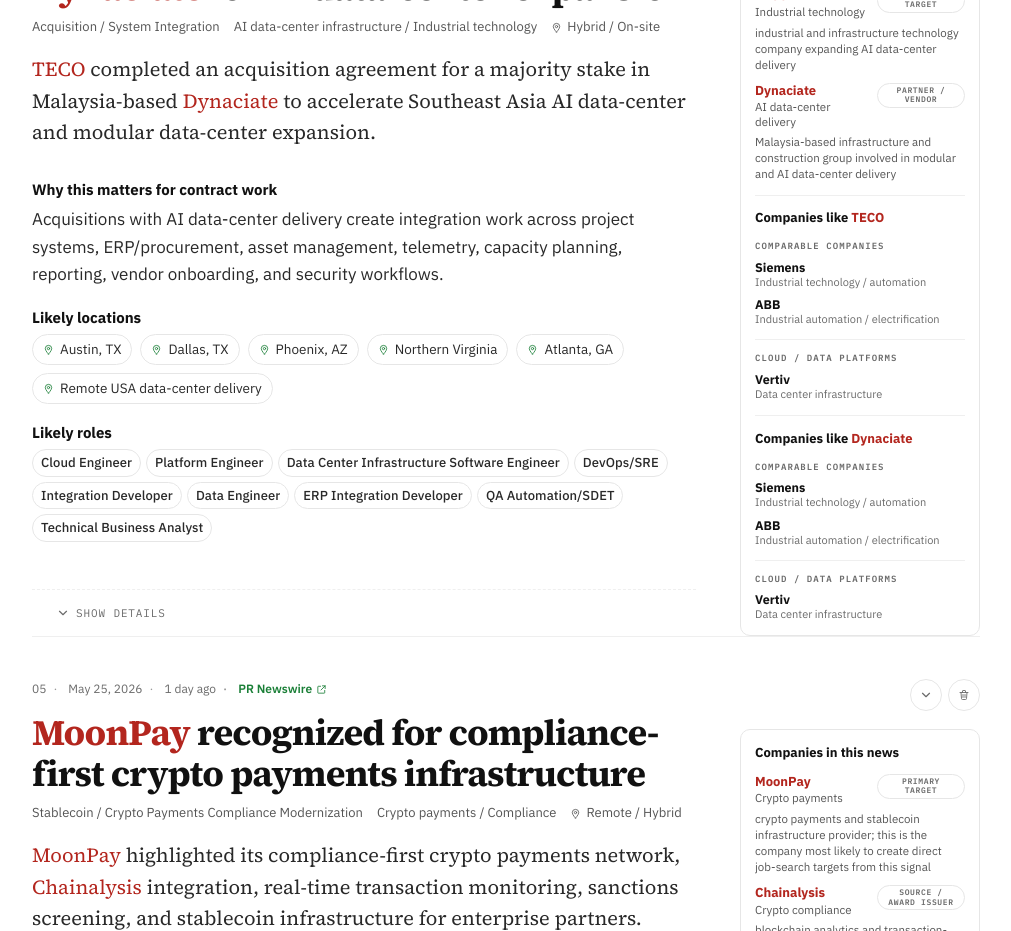
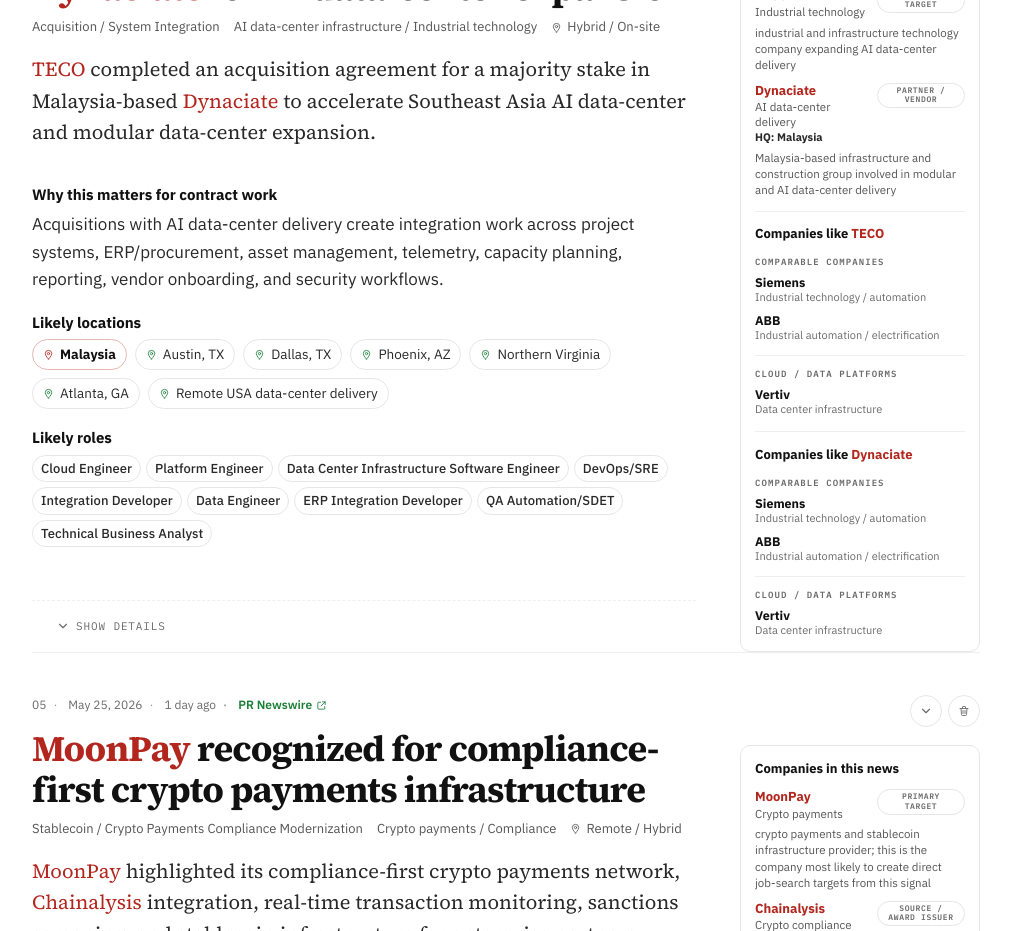
Before and after one commit to venkata-dora/contract-job-signal-dashboard, a Next.js app: page / in a window 1280 px wide. Shown: the part 3060-3991 px from the top of the page, without its empty margins (264-1275 px from the left). Built offline with nearby package versions, Linux system fonts and the light colour scheme.

Commit message:
Fix company highlighting and headquarters locations

```diff
--- a/app/globals.css
+++ b/app/globals.css
@@ -783,6 +783,14 @@
   font-size: 11.5px;
   line-height: 1.25;
 }
+.news-company-item em {
+  grid-column: 1 / -1;
+  color: var(--ink-2);
+  font-size: 11px;
+  font-style: normal;
+  font-weight: 650;
+  line-height: 1.25;
+}
 .news-company-item small {
   grid-row: 1 / span 2;
   grid-column: 2;
@@ -930,6 +938,14 @@
 .location-chip svg {
   color: var(--accent);
   flex: 0 0 auto;
+}
+.location-chip-hq {
+  border-color: #E4B7B2;
+  color: var(--ink);
+  font-weight: 700;
+}
+.location-chip-hq svg {
+  color: #B3261E;
 }
 .digest-note-grid {
   display: flex;
--- a/components/BriefingRow.tsx
+++ b/components/BriefingRow.tsx
@@ -27,7 +27,7 @@
 function buildHighlightTerms(companyNames: string[]): string[] {
   const terms = new Set<string>();
   for (const name of companyNames) {
-    if (!name) continue;
+    if (!name || name.length > 80 || /:/.test(name)) continue;
     terms.add(name);
     // Also match first word if it's a meaningful standalone name (5+ chars)
     const firstWord = name.split(/[\s/]/)[0];
@@ -39,14 +39,33 @@
 }
 
 function highlightCompanies(text: string, companyNames: string[]) {
-  const names = companyNames.filter(Boolean);
+  const names = companyNames.filter((name) => name && name.trim().toLowerCase() !== text.trim().toLowerCase());
   if (names.length === 0) return text;
 
   const terms = buildHighlightTerms(names);
+  if (terms.length === 0) return text;
+
   const pattern = new RegExp(`(${terms.map(t => `\\b${escapeRegex(t)}\\b`).join("|")})`, "gi");
   return text.split(pattern).map((part, index) => {
     const isCompany = terms.some((name) => name.toLowerCase() === part.toLowerCase());
     return isCompany ? <mark key={`${part}-${index}`} className="company-highlight">{part}</mark> : part;
+  });
+}
+
+function companyHeadquarters(company: { headquarters?: string; description?: string }) {
+  if (company.headquarters) return company.headquarters;
+  const description = company.description ?? "";
+  const match = description.match(/\b([A-Z][A-Za-z. ]+?(?:,\s*[A-Z]{2})?)-based\b/);
+  return match?.[1]?.trim();
+}
+
+function uniqueLocations(locations: string[]) {
+  const seen = new Set<string>();
+  return locations.filter((location) => {
+    const key = location.toLowerCase();
+    if (seen.has(key)) return false;
+    seen.add(key);
+    return true;
   });
 }
 
@@ -139,7 +158,10 @@
       groups: groupSimilarCompanies(getCompaniesLikeCompany(company, signal).slice(0, similarLimit))
     }))
     .filter(({ groups }) => groups.length > 0);
-  const locations = getUsJobLocations(signal);
+  const headquartersLocations = storyCompanies
+    .map((company) => companyHeadquarters(company))
+    .filter((location): location is string => Boolean(location));
+  const locations = uniqueLocations([...headquartersLocations, ...getUsJobLocations(signal)]);
 
   return (
     <article className="brief" style={{ borderLeftColor: cat?.accent ?? "#1A7F37" }}>
@@ -217,6 +239,7 @@
                     <strong>{company.name}</strong>
                     <span>{company.sector}</span>
                     <small>{company.relationship}</small>
+                    {companyHeadquarters(company) && <em>HQ: {companyHeadquarters(company)}</em>}
                     {company.description && <p>{company.description}</p>}
                   </div>
                 ))}
@@ -261,7 +284,7 @@
             <h4>Likely locations</h4>
             <div className="location-chips">
               {locations.map((location, i) => (
-                <span key={`${signal.id}-location-${i}`} className="location-chip">
+                <span key={`${signal.id}-location-${i}`} className={`location-chip ${headquartersLocations.includes(location) ? "location-chip-hq" : ""}`}>
                   <PinIcon />
                   {location}
                 </span>
--- a/lib/companyIntel.ts
+++ b/lib/companyIntel.ts
@@ -49,6 +49,25 @@
   { name: "VAST Data", sector: "AI data platform", description: "enterprise data storage and AI data-platform company" }
 ];
 
+function inferCompanyNameFromHeadline(headline: string) {
+  const normalized = headline.replace(/\s+/g, " ").trim();
+  const [beforeColon] = normalized.split(/\s*:\s+/, 1);
+  const candidate = beforeColon
+    .split(/\s+(?:announces|launches|acquires|acquire|acquiring|to acquire|buys|sells|completes|closes|reports|unveils|signs|partners|partnership|expands|opens|showcases|recognized|files|sues|vs\.?|with|for|on)\b/i)[0]
+    .split(/\s+\+\s+|\s+\/\s+|\s+and\s+/i)[0]
+    .replace(/\s+\([^)]*\)\s*$/g, "")
+    .trim();
+
+  if (candidate && candidate.length <= 70 && candidate.split(/\s+/).length <= 6) return candidate;
+
+  return normalized
+    .split(/\s*[:—-]\s*|\s+\+\s+|\s+\/\s+/)[0]
+    .split(/\s+/)
+    .slice(0, 4)
+    .join(" ")
+    .trim();
+}
+
 export function getCompaniesMentioned(signal: JobSignal): CompanyIntel[] {
   if (signal.companiesMentioned?.length) return signal.companiesMentioned;
 
@@ -76,10 +95,7 @@
     }));
   if (matches.length > 0) return matches;
 
-  const fallbackName = signal.companyEvent
-    .split(/\s+(announces|launches|acquires|acquiring|recognized|reports|unveils|signs|partnership|for|with)\s+/i)[0]
-    .replace(/\s+\+\s+$/, "")
-    .trim();
+  const fallbackName = inferCompanyNameFromHeadline(signal.companyEvent);
 
   return [{
     name: fallbackName || signal.companyEvent,
--- a/lib/seedData.ts
+++ b/lib/seedData.ts
@@ -285,9 +285,13 @@
     resourceLink: "https://www.businesswire.com/news/home/20260528147848/en/Nextpower-Announces-Entry-into-Battery-Energy-Storage-BESS-and-AI-Data-Center-Markets-with-Definitive-Agreement-to-Acquire-Prevalon-Energy-Increases-Fiscal-Year-2027-Outlook",
     sourceName: "Business Wire",
     sector: "Energy storage / AI data center infrastructure",
+    companiesMentioned: [
+      { name: "Nextpower", sector: "Energy technology / solar and power infrastructure", relationship: "Acquirer", headquarters: "Fremont, CA", description: "Fremont, CA-based energy technology company expanding from solar tracking into BESS, controls, and AI data-center power infrastructure" },
+      { name: "Prevalon Energy", sector: "Battery energy storage systems and energy management software", relationship: "Acquired company", headquarters: "Heathrow, FL", description: "Heathrow, FL-based BESS and energy-management software company being acquired for storage, grid, industrial power, and AI data-center deployments" }
+    ],
     likelyJobLocations: ["Houston, TX", "Austin, TX", "Dallas, TX", "Phoenix, AZ", "San Francisco Bay Area, CA", "Remote USA energy-tech delivery"],
     workMode: "Hybrid / On-site",
-    whyTheseLocations: "BESS, data-center power, and grid integration work follows Texas energy hubs, AI data-center markets, and remote industrial software teams.",
+    whyTheseLocations: "Nextpower is headquartered in Fremont, CA and Prevalon Energy is headquartered in Heathrow, FL. BESS, data-center power, and grid integration work also follows Texas energy hubs, AI data-center markets, and remote industrial software teams.",
     whyThisMayCreateContractSoftwareJobs: "The acquisition creates work in energy management software, BESS telemetry, controls, grid integration, data-center power systems, OT/cloud monitoring, predictive maintenance, cybersecurity, dashboards, and customer deployment tooling.",
     likelySoftwareRoles: ["Energy Platform Engineer", "IoT / Telemetry Engineer", "Cloud Software Engineer", "OT Security Engineer", "Data Engineer", "Controls Integration Engineer", "QA Automation/SDET", "Technical Program Manager"],
     bestSearchKeywords: ["Nextpower Prevalon acquisition contractor", "BESS energy management software engineer", "AI data center power platform developer", "battery storage telemetry engineer", "OT cloud monitoring contractor"],
--- a/lib/storage.ts
+++ b/lib/storage.ts
@@ -47,6 +47,7 @@
   stored = stored.filter((signal) => !PURGED_SIGNAL_IDS.has(signal.id));
   const proofpointSeed = seedSignals.find((signal) => signal.id === "news-2026-05-27-proofpoint-active-exploits-protection");
   const trustlogixSeed = seedSignals.find((signal) => signal.id === "news-2026-05-27-trustlogix-trustai-agent-governance");
+  const nextpowerSeed = seedSignals.find((signal) => signal.id === "news-2026-06-02-nextpower-prevalon-bess-ai-data-centers");
 
   return stored.map((signal) => {
     if (signal.id === proofpointSeed?.id) {
@@ -68,6 +69,17 @@
       return {
         ...signal,
         companiesMentioned: trustlogixSeed.companiesMentioned
+      };
+    }
+
+    if (signal.id === nextpowerSeed?.id) {
+      const hasHeadquarters = signal.companiesMentioned?.every((company) => company.headquarters);
+      if (hasHeadquarters) return signal;
+      return {
+        ...signal,
+        companiesMentioned: nextpowerSeed.companiesMentioned,
+        whyTheseLocations: nextpowerSeed.whyTheseLocations,
+        updatedAt: nextpowerSeed.updatedAt
       };
     }
 
--- a/lib/types.ts
+++ b/lib/types.ts
@@ -21,6 +21,7 @@
     name: string;
     description: string;
     sector: string;
+    headquarters?: string;
     relationship?: "Primary target" | "Partner / vendor" | "Source / award issuer" | "Customer / buyer" | "Acquirer" | "Acquired company";
   }[];
   eventType: string;
```
Also changed, not shown: prompts/daily-news-workflow.md (+1 -0 lines).
